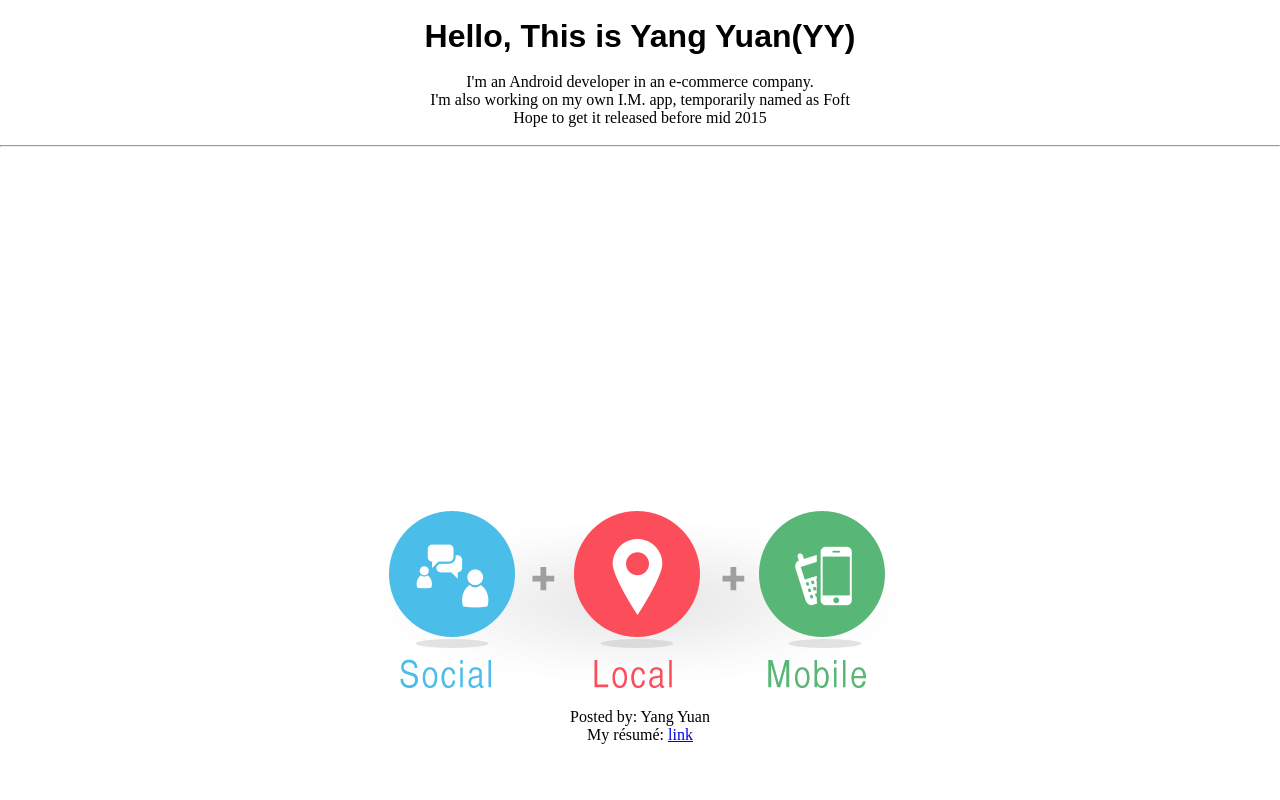
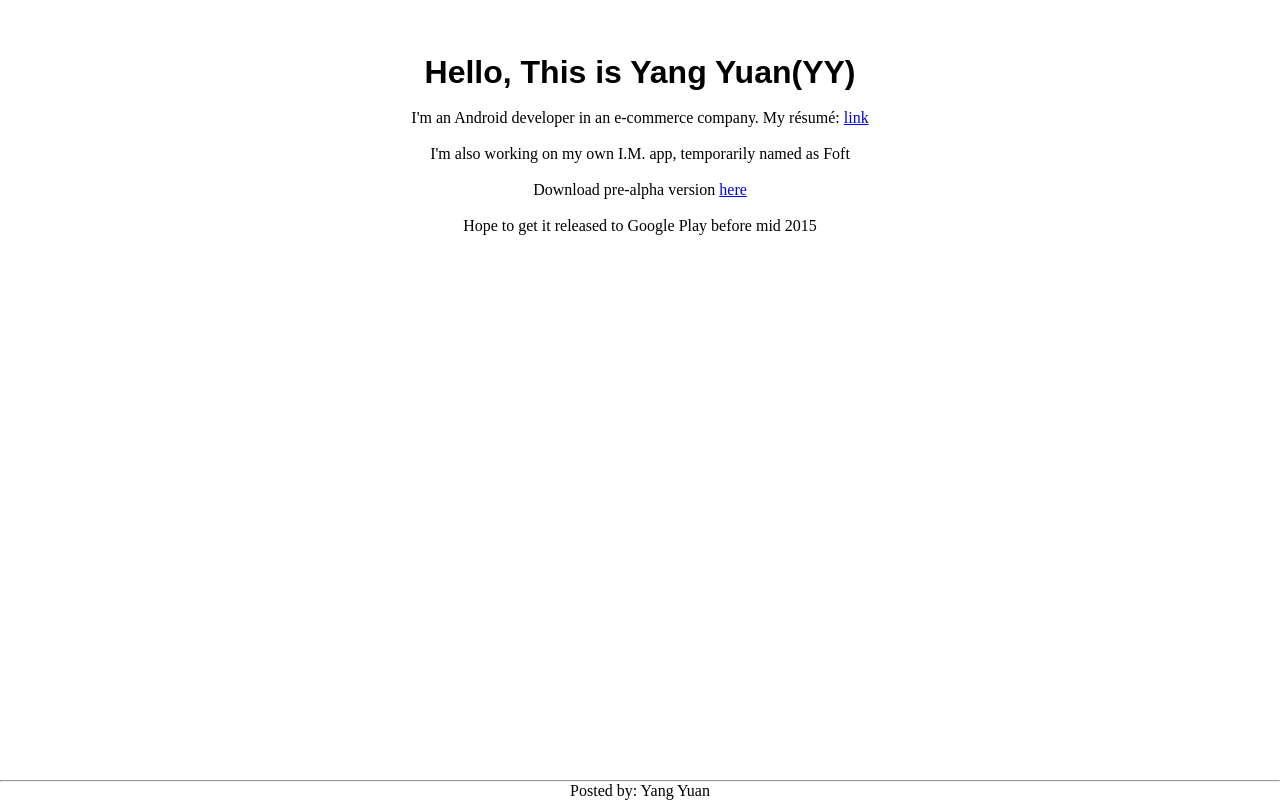
Before and after one commit to CoderYuan/CoderYuan.github.io, a plain HTML site: page index.html in a window 1280 px wide. Drawn offline with Linux system fonts and the light colour scheme.

Commit message:
attach foft apk

```diff
--- a/css/main.css
+++ b/css/main.css
@@ -15,7 +15,7 @@ color:red;
 }
 #footer {
 	width:100%;
-	height:300px;
+	height:20px;
 	position:absolute;
 	bottom:0;
 }
--- a/index.html
+++ b/index.html
@@ -8,22 +8,26 @@
 </head>
 <body >
 	<br>
+	<br>
+	<br>
 	<h1 style="font-family:arial">Hello, This is Yang Yuan(YY)</h1>
 	<br>
-	<p>I'm an Android developer in an e-commerce company.</p>
+	<p>I'm an Android developer in an e-commerce company. My résumé: <a href="./data/YangYUAN_Resume.pdf">link</a></p>
+	<br>
 	<p>I'm also working on my own I.M. app, temporarily named as Foft</p>
-	<p>Hope to get it released before mid 2015</p>
+	<br>
+	<p>Download pre-alpha version <a href="./data/Foft.apk">here</a> </p>
+	<br>
+	<p>Hope to get it released to Google Play before mid 2015</p>
 
 	<br>
+
+
+<div id="footer">
 	<hr />
 
+	<p>Posted by: Yang Yuan</p>
 
-	<br />
-
-<div id="footer">
-<img src="./img/solomo.png">
-	<p>Posted by: Yang Yuan</p>
-	<p>My résumé: <a href="./data/YangYUAN_Resume.pdf">link</a></p>
 </div>
 
 </body>
```
Also changed, not shown: 1 other file.
